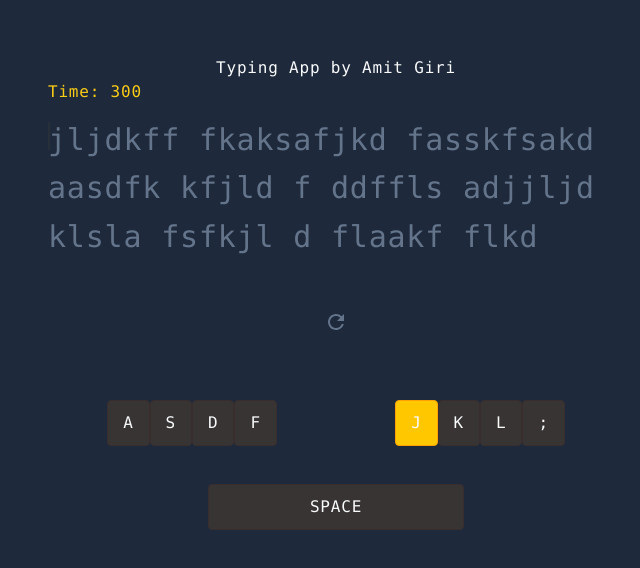
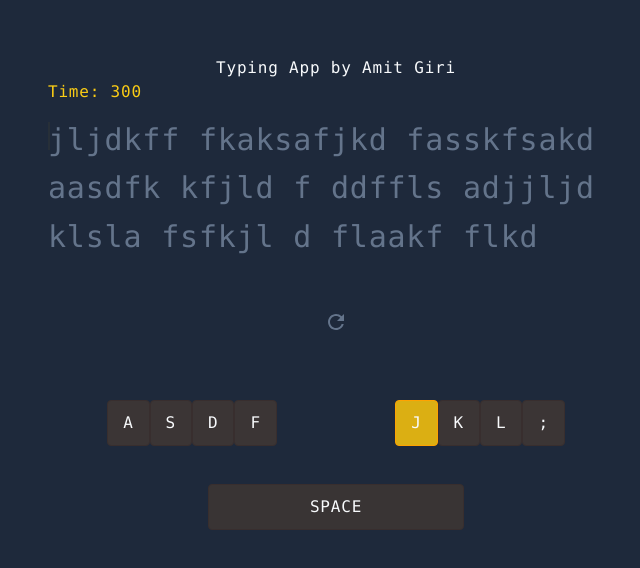
Before and after one commit to Amitlpu-840/amit-typing-app, a React (Create React App) app: page / in a window 1280 px wide. Shown: the part 102-670 px from the top of the page, without its empty margins (304-944 px from the left). Built offline with nearby package versions, Linux system fonts and the light colour scheme.

Commit message:
bg color updated

```diff
--- a/src/index.css
+++ b/src/index.css
@@ -15,12 +15,13 @@
 }
 .keyboard-row {
     display: flex;
-    justify-content: center;
+    justify-content: space-evenly;
+    align-items: center;
     margin-bottom: 10px;
   }
 
   .keyboard-button {
-    background-color: #393434;
+    background-color: #3b3535;
     border: 1px solid #382e2e;
     border-radius: 4px;
     padding: 10px 15px;
@@ -44,6 +45,6 @@
     padding: 10px 15px;
     font-size: 16px;
     cursor: pointer;
-    background-color: #ffc700;
+    background-color: #dbaf13;
     border-color: #ffa200;
   }
```
